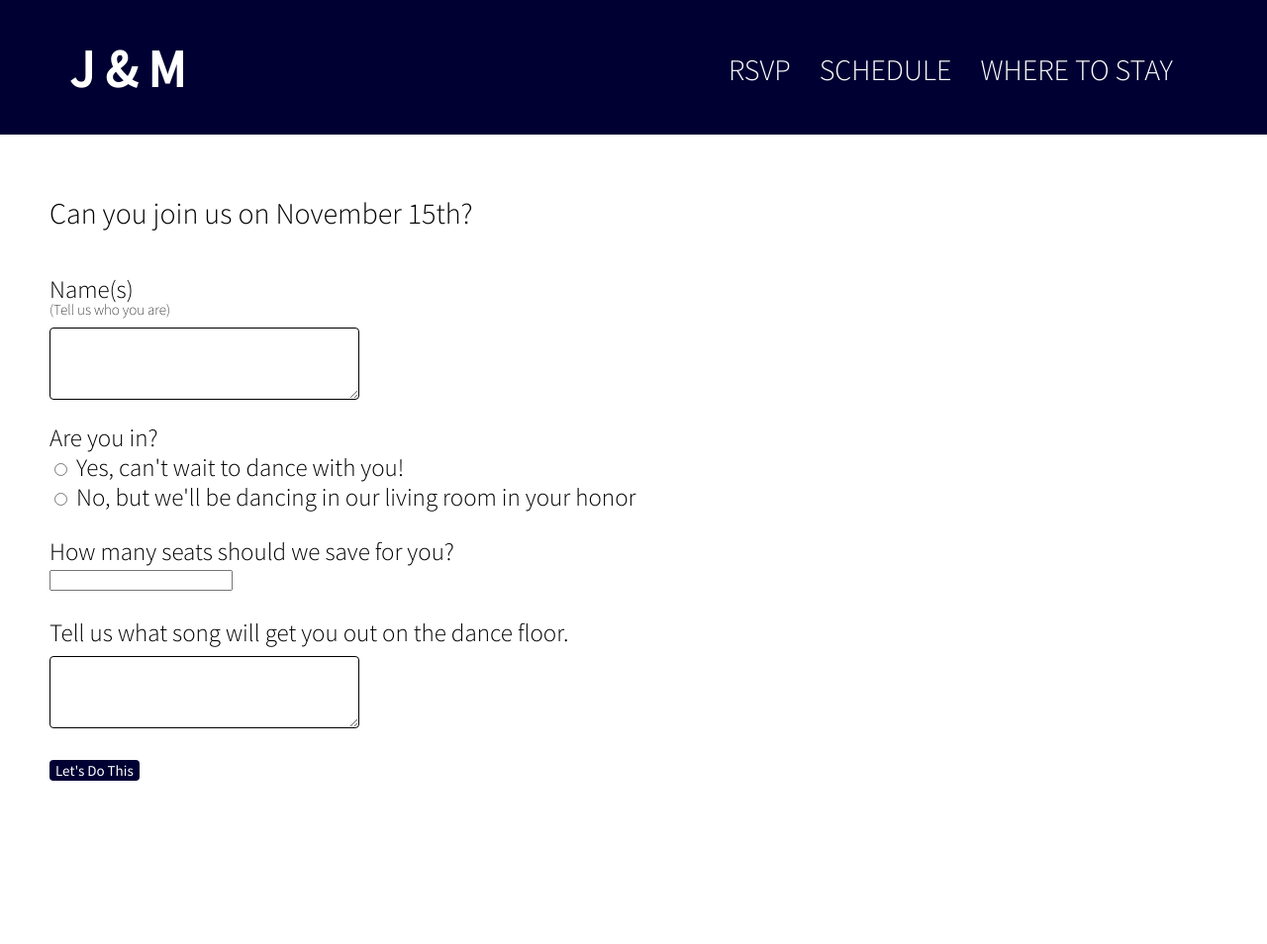
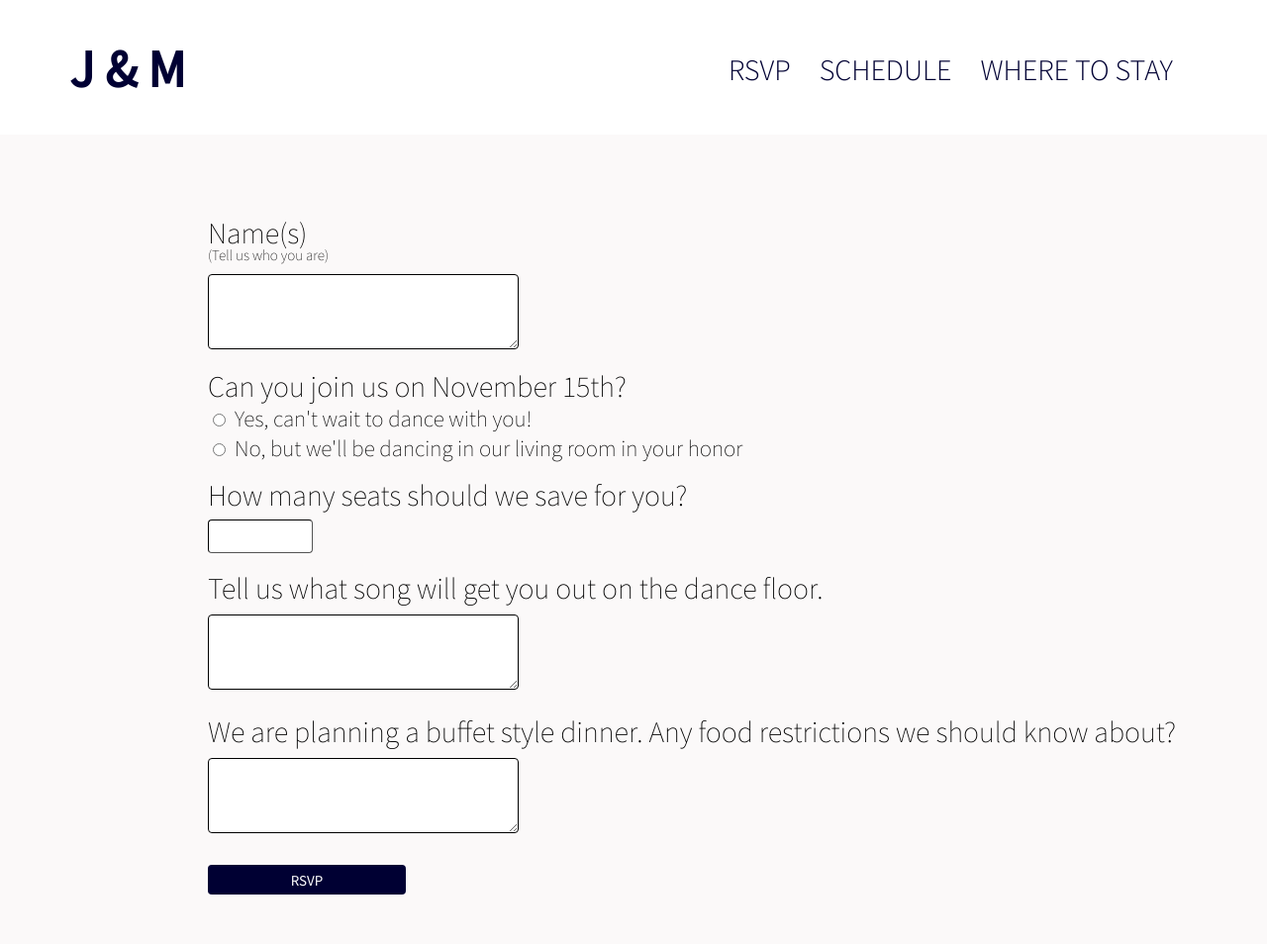
Before and after one commit to JoeGosse/wedding, a plain HTML site: page rsvp.html in a window 1280 px wide. Shown: the whole page at 99% size. Before the commit the page ends 839 px from the top, so only its background shows below. Drawn offline with Linux system fonts and the light colour scheme.

Commit message:
All pages - near final draft

```diff
--- a/main.css
+++ b/main.css
@@ -52,7 +52,7 @@ table {
 /** { outline: 1px solid black; }*/
 
 body {
-	background: #000033;
+	background: #faf0ed;
 }
 
 #nav {
@@ -64,7 +64,7 @@ body {
 	padding-bottom: 40px;
 	padding-right:70px;
 	min-width: 950px;
-	background: #000033;
+	background: white;
 	z-index: 3;
 }
 
@@ -128,12 +128,12 @@ li {
 
 a {
 	text-decoration: none;
-	color: #ffffff;
+	color: #000033;
 }
 
 a:hover {
 	text-decoration: none;
-	color: #0808fe;
+	color: #4456da;
 }
 
 textarea {
@@ -146,6 +146,11 @@ textarea {
 	-webkit-border-radius: 4px;
 	-moz-border-radius: 4px;
 	border-radius: 4px;
+	font-size: 15px;
+}
+
+textarea:focus {
+	outline:none;
 }
 
 #main-area {
@@ -156,36 +161,39 @@ textarea {
 #center-text {
 	position: fixed;
 	left: 70px;
-	top: 500px;
+	top: 65%;
 	z-index: 2;
 }
 
 #center-text li {
-	color: white;
+	color: black;
+	font-size: 50px;
+	font-weight: 300;
 }
 
 .ss-form-desc {
-	margin-left: 50px;
+	margin-left: 210px;
 	margin-top: 200px;
 	font-family: 'Source Sans Pro', sans-serif;
 	font-size: 30px;
-	font-weight: 300;
+	font-weight: 200;
 	color: black;
 }
 
 form {
-	margin-left: 50px;
-	margin-top: 20px;
+	margin-left: 210px;
+	margin-top: 200px;
 }
 
 .info-area {
-	margin-left: 50px;
+	margin-left: 210px;
 	margin-top: 200px;
 }
 
 .info-area li {
 	line-height: 150%;
-	font-size: 25px;
+	font-size: 30px;
+	font-weight: 200;
 }
 
 .info-area a {
@@ -198,11 +206,22 @@ form {
 }
 
 .ss-form-question {
-	padding-top: 30px;
+	padding-top: 20px;
 }
 
 #name {
 	height: 120px;
+	padding-bottom: 15px;
+}
+
+input {
+	margin-top: 10px;
+	border-color: black;
+	border-width: 1px;
+}
+
+input:focus {
+    outline:none;
 }
 
 .ss-choice-item {
@@ -211,15 +230,15 @@ form {
 
 .ss-q-item-label {
 	font-family: 'Source Sans Pro', sans-serif;
-	font-size: 25px;
-	font-weight: 300;
+	font-size: 30px;
+	font-weight: 200;
 	color: black;
 }
 
 .ss-choice-label {
 	font-family: 'Source Sans Pro', sans-serif;
-	font-size: 25px;
-	font-weight: 300;
+	font-size: 23px;
+	font-weight: 200;
 	color: black;
 }
 
@@ -228,6 +247,15 @@ form {
 	font-size: 15px;
 	font-weight: 200;
 	color: black;
+}
+
+.ss-q-short {
+	height: 30px;
+	width: 100px;
+	-webkit-border-radius: 4px;
+	-moz-border-radius: 4px;
+	border-radius: 4px;
+	font-size: 15px;
 }
 
 #ss-submit {
@@ -242,8 +270,14 @@ form {
 	-webkit-border-radius: 4px;
 	-moz-border-radius: 4px;
 	border-radius: 4px;
+	width: 200px;
+	height: 30px;
 }
 
 #ss-submit:hover {
-	background: #0808fe;
+	background: #4456da;
 }
+
+.spacer {
+	height: 25px;
+}
--- a/pages.css
+++ b/pages.css
@@ -1,3 +1,3 @@
 body {
-	background: white;
+	background: #fbf9f9;
 }
--- a/rsvp.html
+++ b/rsvp.html
@@ -25,7 +25,7 @@
 		</header>
 
 <div>
-<div class="ss-form-desc ss-no-ignore-whitespace">Can you join us on November 15th?</div>
+
 
 <form action="https://docs.google.com/forms/d/1lcj2aA61hnllJNZpHVZe_u5Nr-rrGaWgagIzkkewX2M/formResponse" method="POST" id="ss-form" target="_self" onsubmit="">
 	<ol role="list" class="ss-question-list" style="padding-left: 0">
@@ -49,7 +49,7 @@
 		<div dir="ltr" class="ss-item  ss-radio">
 			<div class="ss-form-entry">
 				<label class="ss-q-item-label" for="entry_795235976">
-					<div class="ss-q-title">Are you in?
+					<div class="ss-q-title">Can you join us on November 15th?
 					</div>
 				</label>
 
@@ -83,7 +83,7 @@
 <label class="ss-q-item-label" for="entry_1941321910"><div class="ss-q-title">How many seats should we save for you?
 </div>
 <div class="ss-q-help ss-secondary-text" dir="ltr"></div></label>
-<input type="number" name="entry.1941321910" value="" class="ss-q-short" id="entry_1941321910" dir="auto" aria-label="How many seats should we save for you?  Give us a number, por favor" step="any" min="0.0" aria-valuemin="0.0" title="Give us a number, por favor">
+<input type="number" name="entry.1941321910" value="" class="ss-q-short" id="entry_1941321910" dir="auto" aria-label="How many seats should we save for you?" step="any" min="0.0" aria-valuemin="0.0" title="">
 
 </div></div></div> <div class="ss-form-question errorbox-good" role="listitem">
 <div dir="ltr" class="ss-item  ss-paragraph-text"><div class="ss-form-entry">
@@ -94,6 +94,16 @@
 <div class="error-message" id="26403582_errorMessage"></div>
 
 </div></div></div>
+
+<div class="ss-form-question errorbox-good" role="listitem">
+<div dir="ltr" class="ss-item  ss-paragraph-text"><div class="ss-form-entry">
+<label class="ss-q-item-label" for="entry_578561842"><div class="ss-q-title">We are planning a buffet style dinner. Any food restrictions we should know about?
+</div>
+<div class="ss-q-help ss-secondary-text" dir="ltr"></div></label>
+<textarea name="entry.578561842" rows="8" cols="0" class="ss-q-long" id="entry_578561842" dir="auto" aria-label="We are planning a buffet style dinner. Any food restrictions we should know about?  "></textarea>
+<div class="error-message" id="10954358_errorMessage"></div>
+</div></div></div>
+
 <input type="hidden" name="draftResponse" value="[,,&quot;284560614593106248&quot;]
 ">
 <input type="hidden" name="pageHistory" value="0">
@@ -102,7 +112,7 @@
 <input type="hidden" name="fbzx" value="284560614593106248">
 
 <div class="ss-item ss-navigate"><table id="navigation-table"><tbody><tr><td class="ss-form-entry goog-inline-block" id="navigation-buttons" dir="ltr">
-<input type="submit" name="submit" value="Let's Do This" id="ss-submit">
+<input type="submit" name="submit" value="RSVP" id="ss-submit">
 </td>
 </tr></tbody></table></div></ol></form>
 </div>
```
Also changed, not shown: index.html (+3 -3 lines), schedule.html (+17 -5 lines), where.html (+5 -2 lines), images/Downtown_Austin_TX2.jpg (added).
